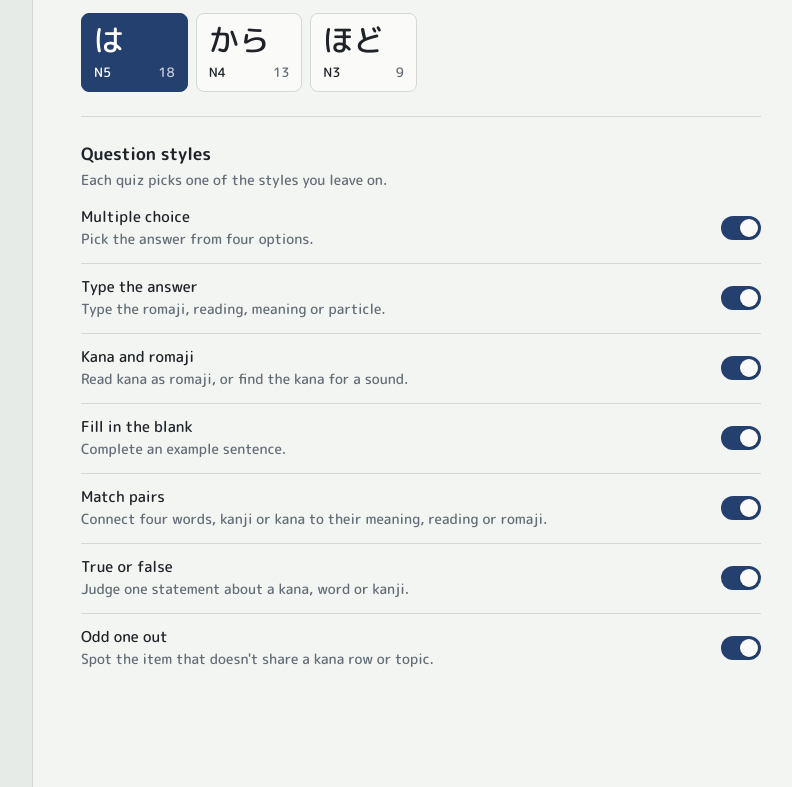
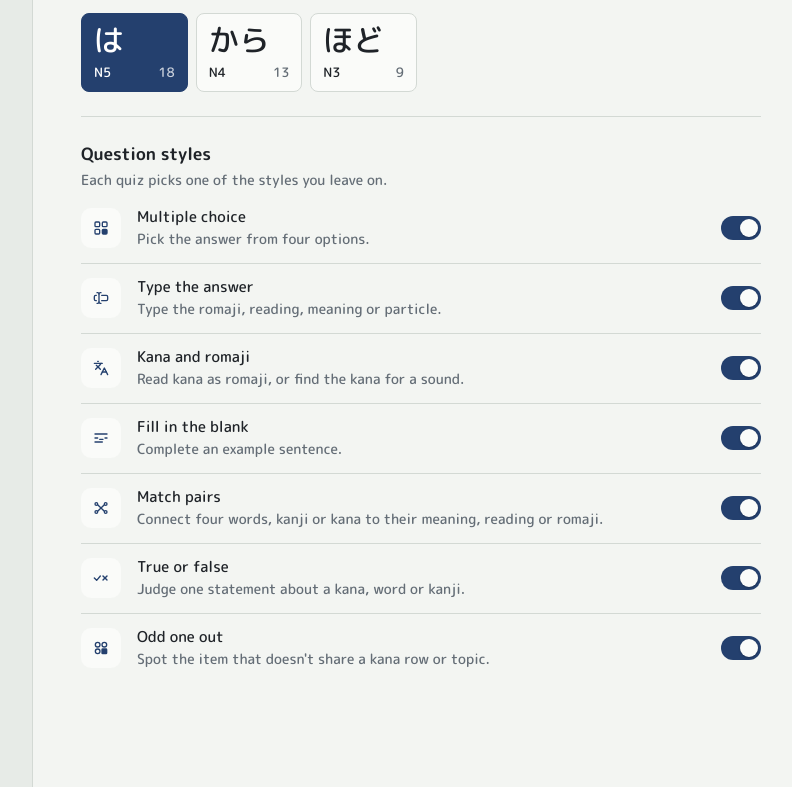
Before and after one commit to renskiedulog/sukima, a browser extension: page options.html in a window 1280 px wide. Shown: the part 857-1644 px from the top of the page, without its empty margins (187-979 px from the left). Drawn offline with Linux system fonts and the light colour scheme.

Commit message:
Fix: Options

```diff
--- a/options.html
+++ b/options.html
@@ -385,6 +385,17 @@
 
       .row .switch {
         margin-top: 0;
+      }
+
+      .row .row-icon {
+        flex: none;
+        display: grid;
+        place-items: center;
+        width: 40px;
+        height: 40px;
+        border-radius: 10px;
+        background: var(--surface);
+        color: var(--accent);
       }
 
       .summary {
--- a/options.js
+++ b/options.js
@@ -51,7 +51,16 @@
       desc: "Spot the item that doesn't share a kana row or topic.",
     },
   };
-  const INTERVAL_PRESETS = [5, 10, 15, 30, 60];
+  const STYLE_ICONS = {
+    mc: "choices",
+    type: "text-cursor",
+    kana: "languages",
+    fill: "blank",
+    match: "pairs",
+    tf: "true-false",
+    odd: "odd",
+  };
+  const INTERVAL_PRESETS =[5, 10, 15, 30, 60];
   const DAYS = [
     [1, "Mon"],
     [2, "Tue"],
@@ -285,7 +294,11 @@
         el(
           "div",
           { class: "row" },
-          el("div", {}, el("strong", {}, copy.name), el("span", {}, copy.desc)),
+          el("span", {
+            class: "row-icon",
+            html: I.svg(STYLE_ICONS[type.id] || "zap", 20),
+          }),
+          el("div", {},el("strong", {}, copy.name), el("span", {}, copy.desc)),
           switchButton(copy.name, settings.types[type.id], (on) =>
             change((s) => (s.types[type.id] = on)),
           ),
--- a/shared/icons.js
+++ b/shared/icons.js
@@ -33,6 +33,15 @@
     copy: '<rect width="14" height="14" x="8" y="8" rx="2" ry="2"/><path d="M4 16c-1.1 0-2-.9-2-2V4c0-1.1.9-2 2-2h10c1.1 0 2 .9 2 2"/>',
     languages:
       '<path d="m5 8 6 6"/><path d="m4 14 6-6 2-3"/><path d="M2 5h12"/><path d="M7 2h1"/><path d="m22 22-5-10-5 10"/><path d="M14 18h6"/>',
+    'text-cursor':
+      '<path d="M12 20h-1a2 2 0 0 1-2-2 2 2 0 0 1-2 2H6"/><path d="M13 8h7a2 2 0 0 1 2 2v4a2 2 0 0 1-2 2h-7"/><path d="M5 16H4a2 2 0 0 1-2-2v-4a2 2 0 0 1 2-2h1"/><path d="M6 4h1a2 2 0 0 1 2 2 2 2 0 0 1 2-2h1"/><path d="M9 6v12"/>',
+
+    // Custom, drawn in the same style for the question-style rows.
+    choices: '<rect x="3" y="3" width="7" height="7" rx="1.5"/><rect x="14" y="3" width="7" height="7" rx="1.5"/><rect x="3" y="14" width="7" height="7" rx="1.5"/><rect x="14" y="14" width="7" height="7" rx="1.5" fill="currentColor"/>',
+    blank: '<path d="M3 6h18"/><path d="M3 12h4"/><path d="M10 14h5"/><path d="M18 12h3"/><path d="M3 18h11"/>',
+    pairs: '<circle cx="5" cy="6" r="2"/><circle cx="5" cy="18" r="2"/><circle cx="19" cy="6" r="2"/><circle cx="19" cy="18" r="2"/><path d="m7 7 10 10"/><path d="m7 17 10-10"/>',
+    'true-false': '<path d="m2 12 3.5 3.5L11 9"/><path d="m15 9 6 6"/><path d="m21 9-6 6"/>',
+    odd: '<circle cx="7" cy="7" r="3.5"/><circle cx="17" cy="7" r="3.5"/><circle cx="7" cy="17" r="3.5"/><rect x="13.5" y="13.5" width="7" height="7" rx="1" fill="currentColor"/>',
   };
 
   function svg(name, size = 16) {
```
